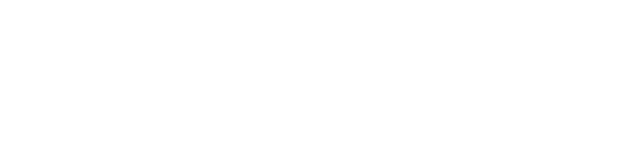
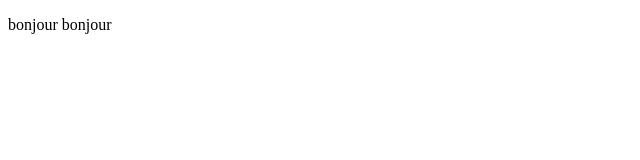
Before and after one commit to Seaven76/repo_test1, a plain HTML site: page index.html in a window 1280 px wide. Shown: the whole page, without its empty margins (0-640 px from the left). Drawn offline with Linux system fonts and the light colour scheme.

Commit message:
ajout paragraphe

```diff
--- a/index.html
+++ b/index.html
@@ -6,6 +6,6 @@
     <title>Hello world version 2</title>
 </head>
 <body>
-
+  <p>bonjour bonjour</p>
 </body>
 </html>
```
